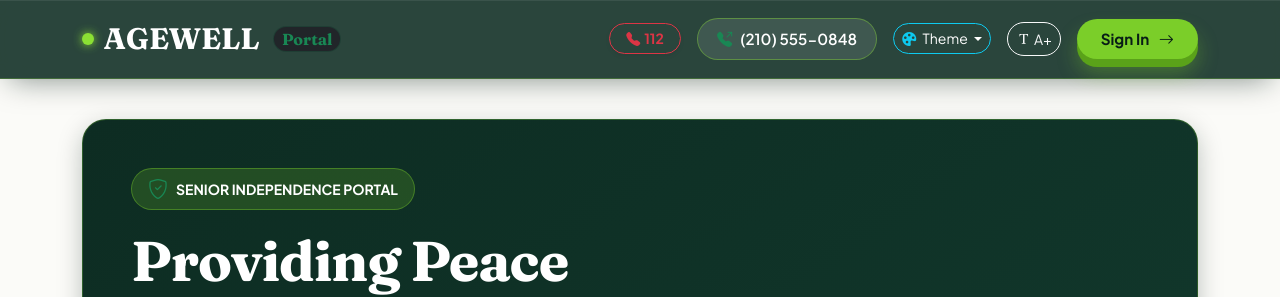
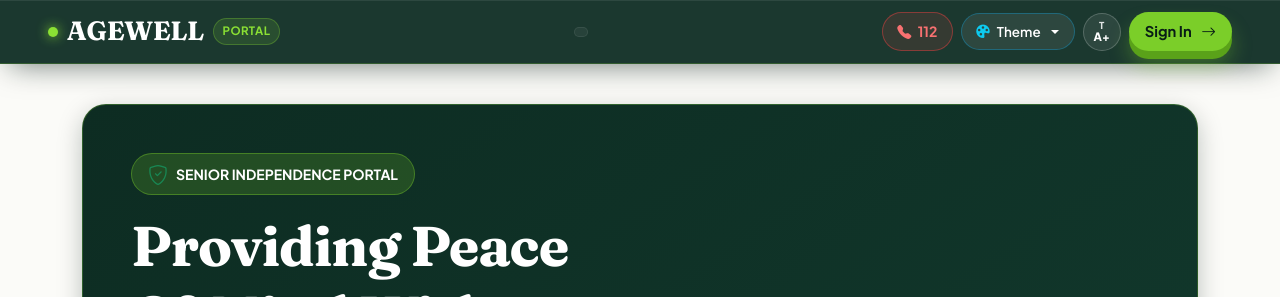
Before and after one commit to ARIPRAKASH32/AGEWELL, a Flask app: page / in a window 1280 px wide. Shown: the top 297 px of the page. Run offline with Flask 3, Linux system fonts and the light colour scheme.

Commit message:
feat(ui): redesign header navbar with premium spacing, centered links and aligned pills

```diff
--- a/static/css/style.css
+++ b/static/css/style.css
@@ -330,14 +330,16 @@ h1, h2, h3, .font-serif {
   position: relative;
 }
 
-/* App Navbar with Ultra-Smooth Dark Glassmorphism */
+/* ==========================================================================
+   Premium Aligned Header Navigation Bar
+   ========================================================================== */
 .app-navbar {
-  background: rgba(13, 44, 34, 0.88);
-  backdrop-filter: blur(16px);
-  -webkit-backdrop-filter: blur(16px);
-  border-bottom: 1px solid rgba(139, 224, 52, 0.25);
-  box-shadow: 0 10px 30px -10px rgba(8, 29, 22, 0.5), inset 0 1px 0 rgba(255, 255, 255, 0.08);
-  padding: 0.95rem 0;
+  background: rgba(13, 44, 34, 0.94);
+  backdrop-filter: blur(20px);
+  -webkit-backdrop-filter: blur(20px);
+  border-bottom: 1px solid rgba(139, 224, 52, 0.22);
+  box-shadow: 0 10px 30px -10px rgba(8, 29, 22, 0.6), inset 0 1px 0 rgba(255, 255, 255, 0.08);
+  padding: 0.65rem 0;
   position: sticky;
   top: 0;
   z-index: 1000;
@@ -346,41 +348,236 @@ h1, h2, h3, .font-serif {
 
 .brand-logo {
   font-family: var(--font-serif);
-  font-size: 1.85rem;
+  font-size: 1.65rem;
   font-weight: 700;
   color: #ffffff;
   display: flex;
   align-items: center;
-  gap: 0.6rem;
+  gap: 0.55rem;
   text-decoration: none;
+  letter-spacing: -0.01em;
 }
 
 .brand-logo .dot {
-  width: 12px;
-  height: 12px;
+  width: 10px;
+  height: 10px;
   background: var(--accent-400);
   border-radius: 50%;
-  box-shadow: 0 0 10px var(--accent-400);
+  box-shadow: 0 0 12px var(--accent-400);
+}
+
+.brand-logo .portal-tag {
+  font-family: var(--font-sans);
+  font-size: 0.72rem;
+  font-weight: 700;
+  color: var(--accent-400);
+  background: rgba(139, 224, 52, 0.12);
+  border: 1px solid rgba(139, 224, 52, 0.28);
+  border-radius: 9999px;
+  padding: 0.2rem 0.55rem;
+  text-transform: uppercase;
+  letter-spacing: 0.04em;
+}
+
+/* Center Role Action Links */
+.nav-center-links {
+  background: rgba(255, 255, 255, 0.05);
+  border: 1px solid rgba(255, 255, 255, 0.08);
+  border-radius: 9999px;
+  padding: 0.25rem 0.4rem;
+}
+
+.nav-action-link {
+  color: rgba(255, 255, 255, 0.72);
+  font-size: 0.88rem;
+  font-weight: 600;
+  padding: 0.45rem 0.95rem;
+  border-radius: 9999px;
+  text-decoration: none;
+  display: inline-flex;
+  align-items: center;
+  transition: all 0.2s ease;
+  white-space: nowrap;
+}
+
+.nav-action-link:hover {
+  color: #ffffff;
+  background: rgba(255, 255, 255, 0.09);
+}
+
+.nav-action-link.active {
+  color: #ffffff;
+  background: rgba(139, 224, 52, 0.18);
+  border: 1px solid rgba(139, 224, 52, 0.35);
+  box-shadow: 0 2px 8px rgba(0, 0, 0, 0.15);
+}
+
+.nav-action-link.active i {
+  color: var(--accent-400);
+}
+
+/* Right Header Control Utilities */
+.sos-call-pill {
+  display: inline-flex;
+  align-items: center;
+  gap: 0.4rem;
+  background: rgba(239, 68, 68, 0.12);
+  border: 1px solid rgba(239, 68, 68, 0.45);
+  color: #f87171;
+  font-weight: 700;
+  font-size: 0.88rem;
+  padding: 0.45rem 0.9rem;
+  border-radius: 9999px;
+  text-decoration: none;
+  transition: all 0.2s ease;
+  white-space: nowrap;
+}
+
+.sos-call-pill:hover {
+  background: var(--danger-600);
+  border-color: var(--danger-600);
+  color: #ffffff;
 }
 
 .phone-pill {
-  background: rgba(255, 255, 255, 0.1);
-  border: 1px solid rgba(139, 224, 52, 0.4);
+  background: rgba(255, 255, 255, 0.06);
+  border: 1px solid rgba(139, 224, 52, 0.35);
   color: #ffffff;
-  padding: 0.5rem 1.2rem;
+  padding: 0.45rem 1.05rem;
   border-radius: 9999px;
   font-weight: 600;
   display: inline-flex;
   align-items: center;
   gap: 0.5rem;
   text-decoration: none;
-  font-size: 0.95rem;
+  font-size: 0.88rem;
   transition: all 0.2s ease;
+  white-space: nowrap;
 }
 
 .phone-pill:hover {
   background: var(--accent-500);
   color: var(--primary-950);
+}
+
+.phone-pill:hover .text-lime {
+  color: var(--primary-950) !important;
+}
+
+.nav-icon-btn {
+  width: 38px;
+  height: 38px;
+  border-radius: 50%;
+  background: rgba(255, 255, 255, 0.08);
+  border: 1px solid rgba(255, 255, 255, 0.14);
+  color: #ffffff;
+  display: inline-flex;
+  align-items: center;
+  justify-content: center;
+  text-decoration: none;
+  font-size: 0.95rem;
+  transition: all 0.2s ease;
+}
+
+.nav-icon-btn:hover {
+  background: rgba(255, 255, 255, 0.16);
+  color: #ffffff;
+}
+
+.nav-icon-btn .badge {
+  font-size: 0.65rem;
+  width: 18px;
+  height: 18px;
+  padding: 0;
+  display: flex;
+  align-items: center;
+  justify-content: center;
+}
+
+.nav-theme-btn {
+  background: rgba(255, 255, 255, 0.08);
+  border: 1px solid rgba(14, 165, 233, 0.35);
+  color: #ffffff;
+  font-size: 0.84rem;
+  font-weight: 600;
+  padding: 0.45rem 0.9rem;
+  border-radius: 9999px;
+  display: inline-flex;
+  align-items: center;
+  gap: 0.45rem;
+  transition: all 0.2s ease;
+}
+
+.nav-theme-btn:hover {
+  background: rgba(14, 165, 233, 0.2);
+  border-color: rgba(14, 165, 233, 0.6);
+  color: #ffffff;
+}
+
+.nav-font-btn {
+  width: 38px;
+  height: 38px;
+  border-radius: 50%;
+  background: rgba(255, 255, 255, 0.08);
+  border: 1px solid rgba(255, 255, 255, 0.2);
+  color: #ffffff;
+  display: inline-flex;
+  flex-direction: column;
+  align-items: center;
+  justify-content: center;
+  line-height: 1;
+  padding: 0;
+  cursor: pointer;
+  transition: all 0.2s ease;
+}
+
+.nav-font-btn .t-letter {
+  font-size: 0.6rem;
+  font-weight: 800;
+  opacity: 0.85;
+}
+
+.nav-font-btn .a-letter {
+  font-size: 0.72rem;
+  font-weight: 800;
+}
+
+.nav-font-btn:hover {
+  background: rgba(255, 255, 255, 0.18);
+  border-color: #ffffff;
+  color: #ffffff;
+}
+
+.nav-user-pill {
+  background: #ffffff;
+  border: none;
+  color: var(--primary-900);
+  font-size: 0.88rem;
+  font-weight: 700;
+  padding: 0.35rem 0.95rem 0.35rem 0.4rem;
+  border-radius: 9999px;
+  display: inline-flex;
+  align-items: center;
+  gap: 0.5rem;
+  box-shadow: 0 4px 14px rgba(0, 0, 0, 0.12);
+  transition: all 0.2s ease;
+}
+
+.nav-user-pill:hover {
+  background: #f8fafc;
+  box-shadow: 0 6px 18px rgba(0, 0, 0, 0.18);
+}
+
+.user-avatar-circle {
+  width: 28px;
+  height: 28px;
+  border-radius: 50%;
+  background: rgba(139, 224, 52, 0.22);
+  color: #2e6914;
+  display: inline-flex;
+  align-items: center;
+  justify-content: center;
+  font-size: 0.85rem;
 }
 
 /* Big "I am OK" 3D Check-in Button */
--- a/templates/base.html
+++ b/templates/base.html
@@ -30,53 +30,57 @@
 
   <!-- Header Navigation -->
   <nav class="app-navbar">
-    <div class="container d-flex align-items-center justify-content-between">
-      <!-- Brand Logo -->
-      <a href="{{ url_for('index') }}" class="brand-logo">
+    <div class="container-fluid px-3 px-xl-5 d-flex align-items-center justify-content-between">
+
+      <!-- Left: Brand Logo -->
+      <a href="{{ url_for('index') }}" class="brand-logo flex-shrink-0">
         <span class="dot"></span>
-        <span>AGEWELL</span>
-        <span class="badge rounded-pill bg-dark text-success border border-success border-opacity-25 px-2 py-1 ms-1 fs-6 d-none d-md-inline">Portal</span>
+        <span class="brand-name">AGEWELL</span>
+        <span class="portal-tag d-none d-sm-inline">Portal</span>
       </a>
 
-      <!-- Quick Nav Links according to Role -->
-      <div class="d-flex align-items-center gap-3">
+      <!-- Center: Role-based Navigation Links -->
+      <div class="nav-center-links d-none d-lg-flex align-items-center gap-1">
         {% if current_role == 'senior' %}
-          <a href="{{ url_for('senior_dashboard') }}" class="nav-link text-white fw-bold px-2"><i class="bi bi-grid-fill text-lime me-1"></i> Home</a>
-          <a href="{{ url_for('senior_medicines') }}" class="nav-link text-white-50 px-2 d-none d-md-inline"><i class="bi bi-capsule me-1"></i> Medicines</a>
-          <a href="{{ url_for('senior_appointments') }}" class="nav-link text-white-50 px-2 d-none d-lg-inline"><i class="bi bi-calendar2-check me-1"></i> Visits</a>
-          <a href="{{ url_for('senior_approvals') }}" class="nav-link text-white-50 px-2 d-none d-lg-inline"><i class="bi bi-shield-lock me-1"></i> Permissions</a>
-          <a href="{{ url_for('senior_profile') }}" class="nav-link text-white-50 px-2"><i class="bi bi-person-circle me-1"></i> Profile</a>
+          <a href="{{ url_for('senior_dashboard') }}" class="nav-action-link active"><i class="bi bi-grid-fill me-1"></i> Home</a>
+          <a href="{{ url_for('senior_medicines') }}" class="nav-action-link"><i class="bi bi-capsule me-1"></i> Medicines</a>
+          <a href="{{ url_for('senior_appointments') }}" class="nav-action-link"><i class="bi bi-calendar2-check me-1"></i> Visits</a>
+          <a href="{{ url_for('senior_approvals') }}" class="nav-action-link"><i class="bi bi-shield-lock me-1"></i> Permissions</a>
+          <a href="{{ url_for('senior_profile') }}" class="nav-action-link"><i class="bi bi-person-circle me-1"></i> Profile</a>
         {% elif current_role == 'family' %}
-          <a href="{{ url_for('family_dashboard') }}" class="nav-link text-white fw-bold px-2"><i class="bi bi-house-heart-fill me-1"></i> My Seniors</a>
-          <a href="{{ url_for('family_alerts') }}" class="nav-link text-white-50 px-2"><i class="bi bi-bell-fill me-1"></i> Alert Feed</a>
+          <a href="{{ url_for('family_dashboard') }}" class="nav-action-link active"><i class="bi bi-house-heart-fill me-1"></i> My Seniors</a>
+          <a href="{{ url_for('family_alerts') }}" class="nav-action-link"><i class="bi bi-bell-fill me-1"></i> Alert Feed</a>
         {% elif current_role == 'doctor' %}
-          <a href="{{ url_for('doctor_dashboard') }}" class="nav-link text-white fw-bold px-2"><i class="bi bi-speedometer2 me-1"></i> Doctor Hub</a>
-          <a href="{{ url_for('doctor_patients') }}" class="nav-link text-white-50 px-2"><i class="bi bi-people-fill me-1"></i> Patients</a>
-          <a href="{{ url_for('doctor_appointments') }}" class="nav-link text-white-50 px-2 d-none d-md-inline"><i class="bi bi-calendar-event me-1"></i> Visits</a>
+          <a href="{{ url_for('doctor_dashboard') }}" class="nav-action-link active"><i class="bi bi-speedometer2 me-1"></i> Doctor Hub</a>
+          <a href="{{ url_for('doctor_patients') }}" class="nav-action-link"><i class="bi bi-people-fill me-1"></i> Patients</a>
+          <a href="{{ url_for('doctor_appointments') }}" class="nav-action-link"><i class="bi bi-calendar-event me-1"></i> Visits</a>
         {% elif current_role == 'admin' %}
-          <a href="{{ url_for('admin_dashboard') }}" class="nav-link text-white fw-bold px-2"><i class="bi bi-shield-check me-1"></i> Admin</a>
-          <a href="{{ url_for('admin_users') }}" class="nav-link text-white-50 px-2"><i class="bi bi-people me-1"></i> Users</a>
-          <a href="{{ url_for('admin_emergencies') }}" class="nav-link text-white-50 px-2 d-none d-md-inline"><i class="bi bi-lightning-charge me-1"></i> SOS Logs</a>
-          <a href="{{ url_for('admin_audit_logs') }}" class="nav-link text-white-50 px-2 d-none d-lg-inline"><i class="bi bi-file-earmark-medical me-1"></i> Audit</a>
+          <a href="{{ url_for('admin_dashboard') }}" class="nav-action-link active"><i class="bi bi-shield-check me-1"></i> Admin</a>
+          <a href="{{ url_for('admin_users') }}" class="nav-action-link"><i class="bi bi-people me-1"></i> Users</a>
+          <a href="{{ url_for('admin_emergencies') }}" class="nav-action-link"><i class="bi bi-lightning-charge me-1"></i> SOS Logs</a>
+          <a href="{{ url_for('admin_audit_logs') }}" class="nav-action-link"><i class="bi bi-file-earmark-medical me-1"></i> Audit</a>
         {% endif %}
+      </div>
 
-        <!-- Emergency 112 Direct Call Button (Always Present per Blueprint) -->
-        <a href="tel:112" class="btn btn-sm btn-outline-danger fw-bold rounded-pill px-3 py-1 d-inline-flex align-items-center gap-1 shadow-sm">
+      <!-- Right: Utility Controls & User Profile -->
+      <div class="nav-right-actions d-flex align-items-center gap-2">
+        <!-- Emergency 112 Direct Button -->
+        <a href="tel:112" class="sos-call-pill" title="Emergency Direct Call 112">
           <i class="bi bi-telephone-fill"></i>
           <span>112</span>
         </a>
 
         <!-- Phone contact pill matching Senior Buddies image -->
-        <a href="tel:2105550848" class="phone-pill d-none d-xl-inline-flex">
-          <i class="bi bi-telephone-outbound-fill text-success"></i>
+        <a href="tel:2105550848" class="phone-pill d-none d-xxl-inline-flex">
+          <i class="bi bi-telephone-outbound-fill text-lime"></i>
           <span>(210) 555-0848</span>
         </a>
 
         <!-- Notifications Bell -->
         {% if current_user_id %}
-        <a href="{{ url_for('notifications_view') }}" class="position-relative text-white p-2" title="Notifications">
-          <i class="bi bi-bell-fill fs-5"></i>
-          <span id="unread-notif-count" class="position-absolute top-0 start-100 translate-middle badge rounded-pill bg-danger {{ 'd-none' if unread_notif_count == 0 else '' }}">
+        <a href="{{ url_for('notifications_view') }}" class="nav-icon-btn position-relative" title="Notifications">
+          <i class="bi bi-bell-fill"></i>
+          <span id="unread-notif-count" class="position-absolute top-0 start-100 translate-middle badge rounded-circle bg-danger {{ 'd-none' if unread_notif_count == 0 else '' }}">
             {{ unread_notif_count }}
           </span>
         </a>
@@ -84,8 +88,9 @@
 
         <!-- Theme Selector Dropdown -->
         <div class="dropdown">
-          <button class="btn btn-sm btn-outline-info rounded-pill px-2 py-1 text-white dropdown-toggle" type="button" data-bs-toggle="dropdown" title="Change Theme & Colors">
-            <i class="bi bi-palette-fill text-info me-1"></i> Theme
+          <button class="nav-theme-btn dropdown-toggle" type="button" data-bs-toggle="dropdown" title="Change Theme & Colors">
+            <i class="bi bi-palette-fill text-info"></i>
+            <span class="d-none d-sm-inline">Theme</span>
           </button>
           <ul class="dropdown-menu dropdown-menu-end shadow-lg border-0 rounded-4 p-2" style="min-width: 190px;">
             <li><button class="dropdown-item rounded-3 py-2 fw-semibold d-flex align-items-center gap-2" onclick="setAppTheme('oceanic')"><span class="badge rounded-circle p-2" style="background: #0ea5e9;"> </span> Oceanic Cyan (Modern)</button></li>
@@ -96,17 +101,19 @@
         </div>
 
         <!-- Accessibility Big Text Switch -->
-        <button id="toggle-senior-size" class="btn btn-sm btn-outline-light rounded-pill px-2 py-1" title="Toggle Big Text for Seniors">
-          <i class="bi bi-fonts fs-6"></i> A+
+        <button id="toggle-senior-size" class="nav-font-btn" title="Toggle Big Text for Seniors">
+          <span class="t-letter">T</span>
+          <span class="a-letter">A+</span>
         </button>
 
         <!-- User profile / Auth -->
         {% if current_user %}
           <div class="dropdown">
-            <button class="btn btn-sm btn-light dropdown-toggle rounded-pill px-3 py-1 fw-bold" type="button" data-bs-toggle="dropdown">
-              <i class="bi bi-person-fill text-success me-1"></i> {{ current_user.split(' ')[0] }}
+            <button class="nav-user-pill dropdown-toggle" type="button" data-bs-toggle="dropdown">
+              <span class="user-avatar-circle"><i class="bi bi-person-fill"></i></span>
+              <span class="user-name-text">{{ current_user.split(' ')[0] }}</span>
             </button>
-            <ul class="dropdown-menu dropdown-menu-end shadow-lg border-0 rounded-4">
+            <ul class="dropdown-menu dropdown-menu-end shadow-lg border-0 rounded-4 py-2">
               <li class="px-3 py-2 border-bottom">
                 <div class="fw-bold">{{ current_user }}</div>
                 <div class="small text-muted text-uppercase">{{ current_role }}</div>
@@ -115,7 +122,7 @@
             </ul>
           </div>
         {% else %}
-          <a href="{{ url_for('login') }}" class="btn-3d btn-3d-lime py-2 px-4" style="font-size: 0.95rem;">
+          <a href="{{ url_for('login') }}" class="btn-3d btn-3d-lime py-2 px-3" style="font-size: 0.92rem;">
             Sign In <i class="bi bi-arrow-right"></i>
           </a>
         {% endif %}
```
